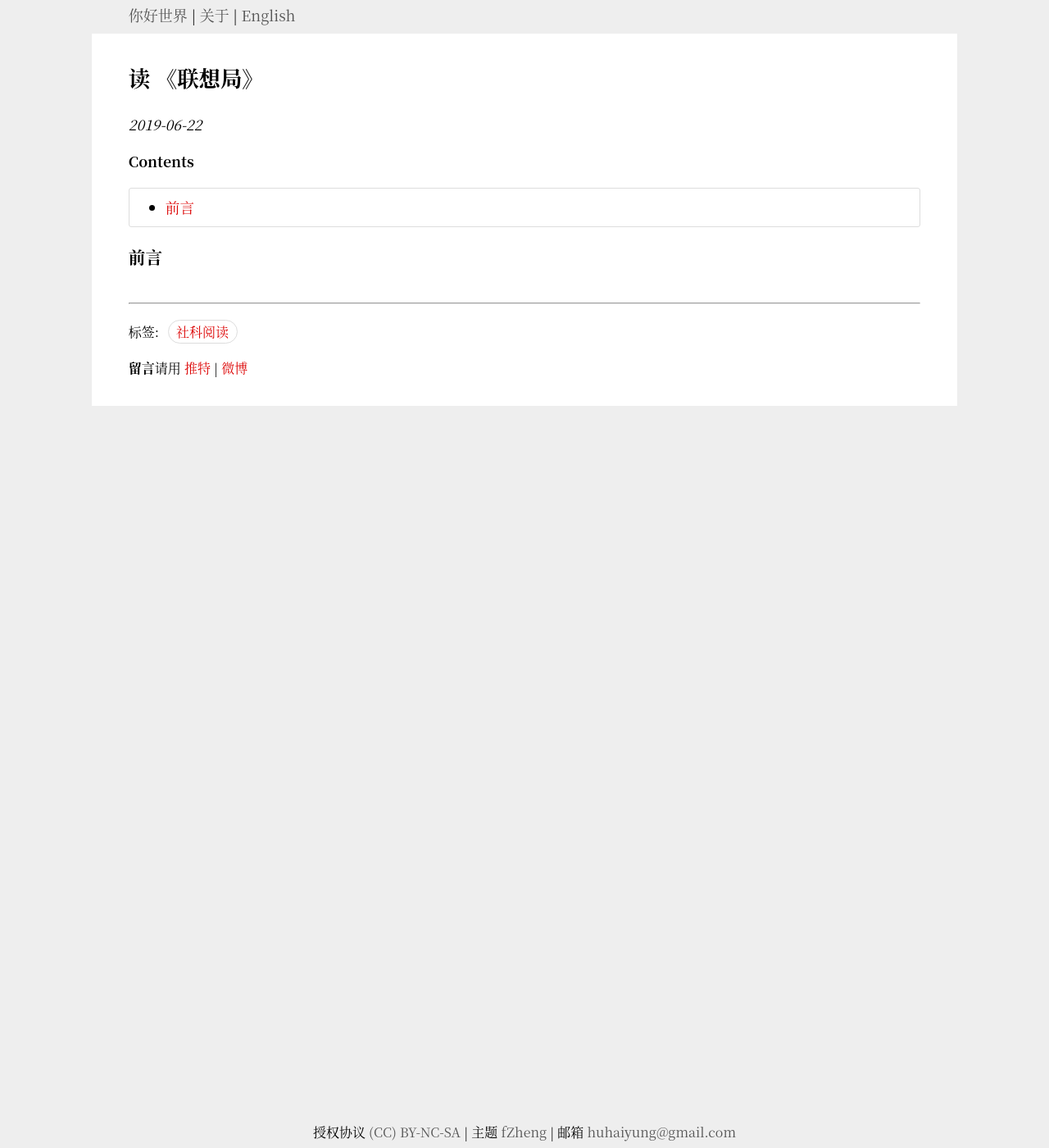
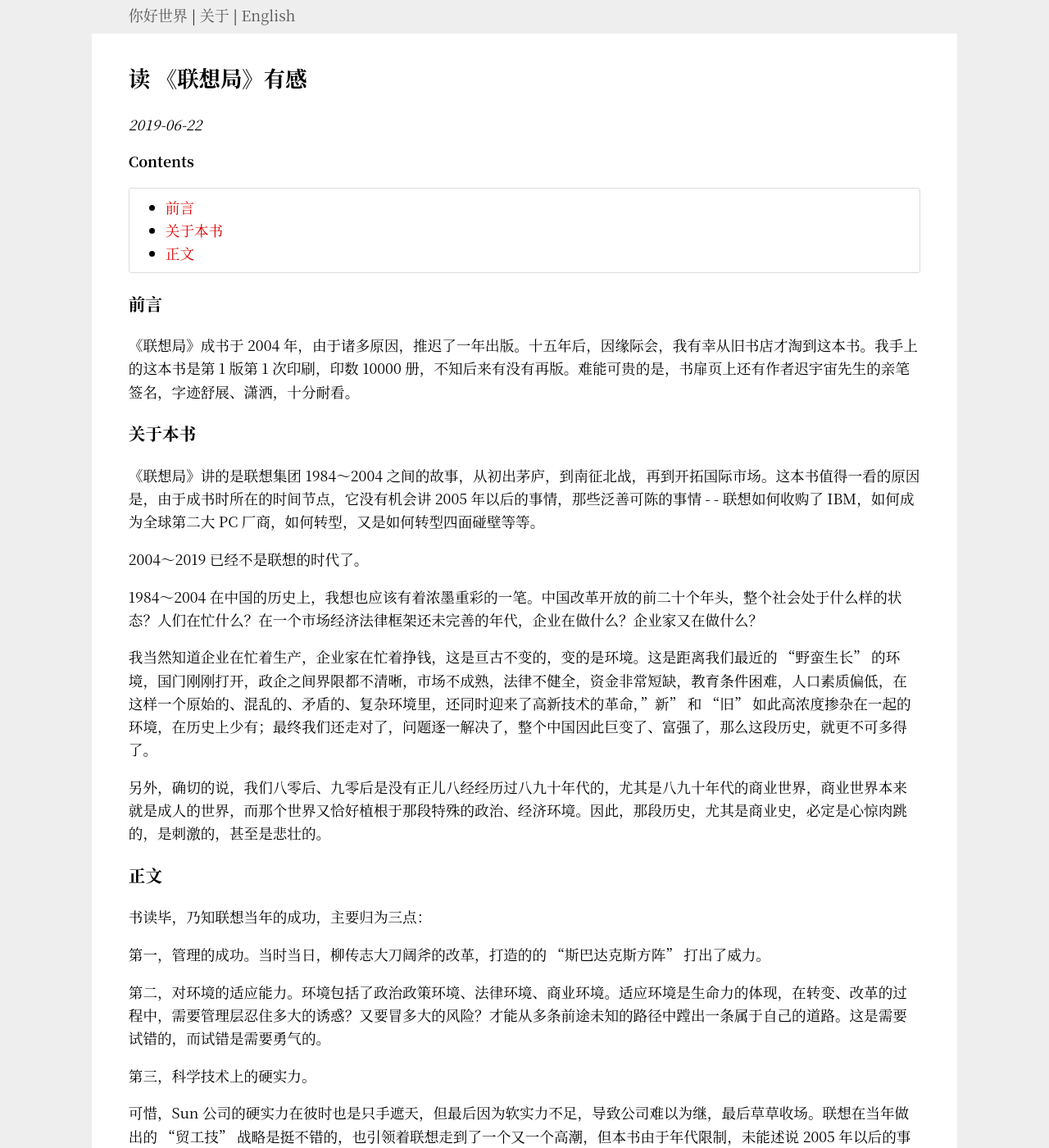
Before and after one commit to Haiyung/haiyung.github.io, a Jekyll site: the page built from _posts/2019-06-22-the-saga-of-Lenovo.md, in a window 1280 px wide and 1400 px high. Shown: the whole window at 82% size. Built offline with Jekyll 4.4.1, drawn with Linux system fonts in a browser that asks for light colours; some web fonts are replaced; some of the changed text lies outside the part shown.

Commit message:
article: add one article

```diff
--- a/_posts/2019-06-22-the-saga-of-Lenovo.md
+++ b/_posts/2019-06-22-the-saga-of-Lenovo.md
@@ -1,6 +1,6 @@
 ---
 layout: cnpost
-title: 读 《联想局》
+title: 读 《联想局》有感
 date: 2019-06-22 22:00:00
 categories: cn
 tags: 社科阅读
@@ -13,3 +13,29 @@
 
 
 ### 前言
+《联想局》成书于 2004 年，由于诸多原因，推迟了一年出版。十五年后，因缘际会，我有幸从旧书店才淘到这本书。我手上的这本书是第 1 版第 1 次印刷，印数 10000 册，不知后来有没有再版。难能可贵的是，书扉页上还有作者迟宇宙先生的亲笔签名，字迹舒展、潇洒，十分耐看。
+
+### 关于本书
+《联想局》讲的是联想集团 1984～2004 之间的故事，从初出茅庐，到南征北战，再到开拓国际市场。这本书值得一看的原因是，由于成书时所在的时间节点，它没有机会讲 2005 年以后的事情，那些泛善可陈的事情 - - 联想如何收购了 IBM，如何成为全球第二大 PC 厂商，如何转型，又是如何转型四面碰壁等等。
+
+2004～2019 已经不是联想的时代了。
+
+1984～2004 在中国的历史上，我想也应该有着浓墨重彩的一笔。中国改革开放的前二十个年头，整个社会处于什么样的状态？人们在忙什么？在一个市场经济法律框架还未完善的年代，企业在做什么？企业家又在做什么？
+
+我当然知道企业在忙着生产，企业家在忙着挣钱，这是亘古不变的，变的是环境。这是距离我们最近的 "野蛮生长" 的环境，国门刚刚打开，政企之间界限都不清晰，市场不成熟，法律不健全，资金非常短缺，教育条件困难，人口素质偏低，在这样一个原始的、混乱的、矛盾的、复杂环境里，还同时迎来了高新技术的革命，"新" 和 "旧" 如此高浓度掺杂在一起的环境，在历史上少有；最终我们还走对了，问题逐一解决了，整个中国因此巨变了、富强了，那么这段历史，就更不可多得了。
+
+另外，确切的说，我们八零后、九零后是没有正儿八经经历过八九十年代的，尤其是八九十年代的商业世界，商业世界本来就是成人的世界，而那个世界又恰好植根于那段特殊的政治、经济环境。因此，那段历史，尤其是商业史，必定是心惊肉跳的，是刺激的，甚至是悲壮的。
+
+### 正文
+
+书读毕，乃知联想当年的成功，主要归为三点：
+
+第一，管理的成功。当时当日，柳传志大刀阔斧的改革，打造的的 "斯巴达克斯方阵" 打出了威力。
+
+第二，对环境的适应能力。环境包括了政治政策环境、法律环境、商业环境。适应环境是生命力的体现，在转变、改革的过程中，需要管理层忍住多大的诱惑？又要冒多大的风险？才能从多条前途未知的路径中蹚出一条属于自己的道路。这是需要试错的，而试错是需要勇气的。
+
+第三，科学技术上的硬实力。
+
+可惜，Sun 公司的硬实力在彼时也是只手遮天，但最后因为软实力不足，导致公司难以为继，最后草草收场。联想在当年做出的 "贸工技" 战略是挺不错的，也引领着联想走到了一个又一个高潮，但本书由于年代限制，未能述说 2005 年以后的事情。直到 2019 年，人们提到联想的还仅仅只是联想的电脑、联想的服务，说到技术，人们无不挑大拇指的，就是华为了。
+
+华为已不再是 2004 年的华为，而联想还是 2004 年的联想。
```
